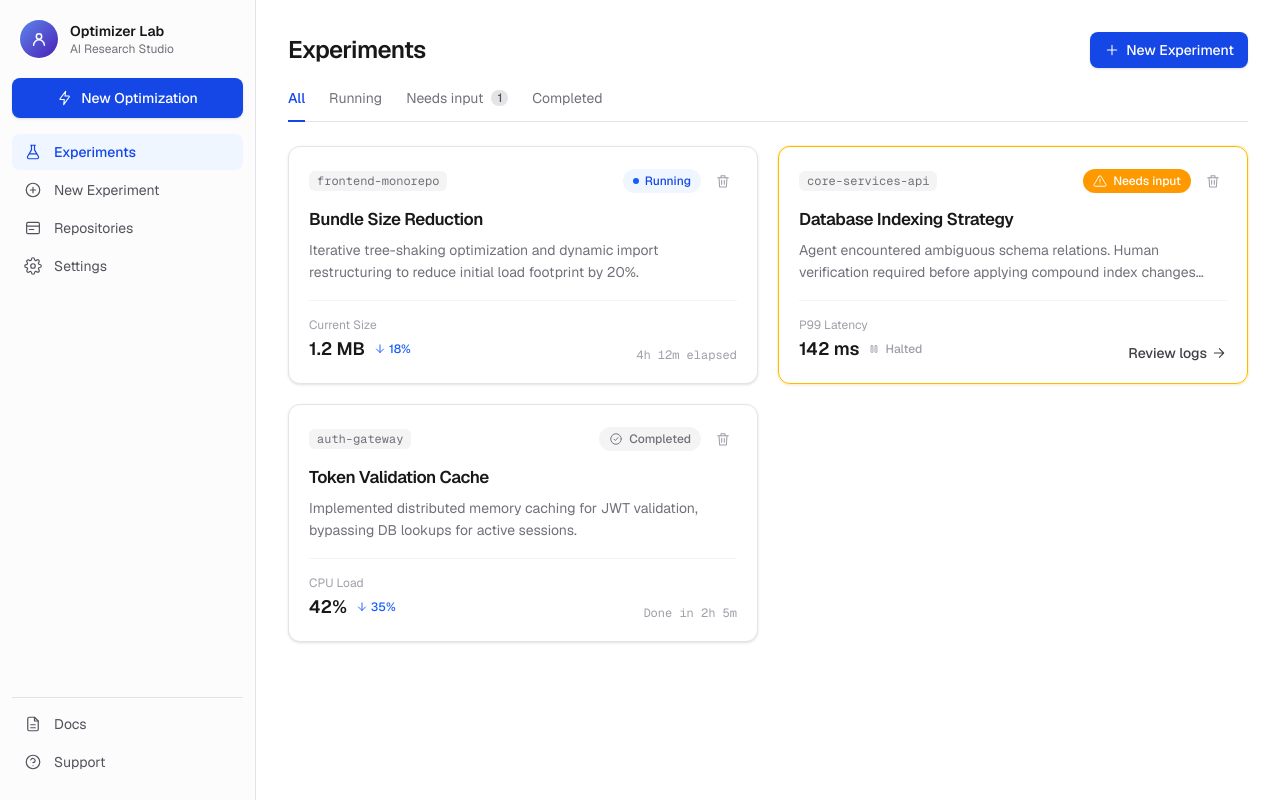
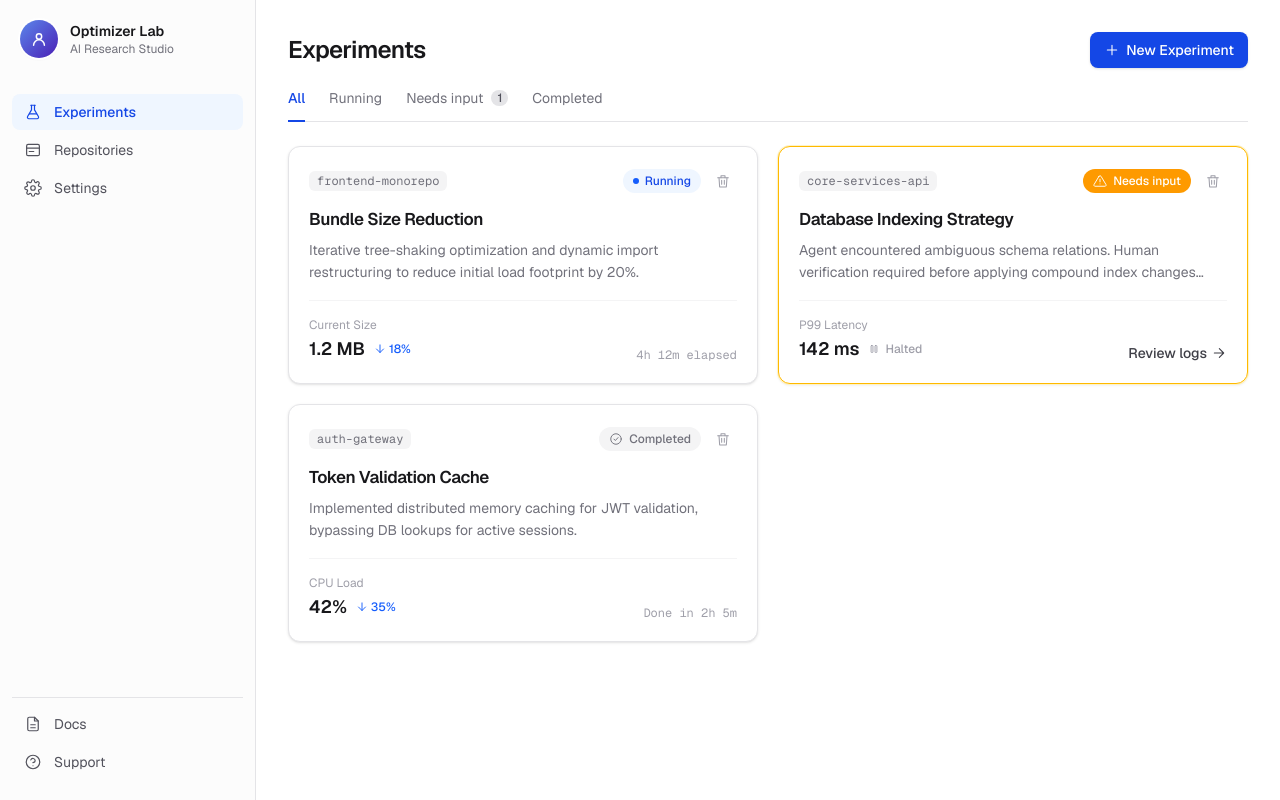
Before and after one commit to Binary67/Next-Code-Lab, a Next.js app: page / in a window 1280 px wide. Built offline with nearby package versions, Linux system fonts and the light colour scheme.

Commit message:
Remove duplicate experiment create actions

```diff
--- a/components/dashboard.tsx
+++ b/components/dashboard.tsx
@@ -11,12 +11,10 @@ import {
 import {
   ArrowRightIcon,
   Avatar,
-  BoltIcon,
   CheckIcon,
   CloseIcon,
   DocsIcon,
   FlaskIcon,
-  PlusCircleIcon,
   PlusIcon,
   RepoIcon,
   SettingsIcon,
@@ -26,12 +24,11 @@ import {
   WarningIcon,
 } from "@/components/icons";
 
-type NavId = "experiments" | "new-experiment" | "repositories" | "settings";
+type NavId = "experiments" | "repositories" | "settings";
 type TabId = "all" | Status;
 
 const PRIMARY_NAV = [
   { id: "experiments", label: "Experiments", Icon: FlaskIcon },
-  { id: "new-experiment", label: "New Experiment", Icon: PlusCircleIcon },
   { id: "repositories", label: "Repositories", Icon: RepoIcon },
   { id: "settings", label: "Settings", Icon: SettingsIcon },
 ] as const;
@@ -379,14 +376,6 @@ export default function Dashboard() {
   const needsInputCount = items.filter((e) => e.status === "needs-input").length;
   const visible = tab === "all" ? items : items.filter((e) => e.status === tab);
 
-  const handleNav = (id: NavId) => {
-    if (id === "new-experiment") {
-      setShowCreate(true);
-      return;
-    }
-    setNav(id);
-  };
-
   const handleCreate = (draft: {
     repo: string;
     title: string;
@@ -475,17 +464,6 @@ export default function Dashboard() {
           </div>
         </div>
 
-        <div className="px-3">
-          <button
-            type="button"
-            onClick={() => setShowCreate(true)}
-            className="flex w-full items-center justify-center gap-2 rounded-lg bg-blue-700 px-3 py-2.5 text-sm font-medium text-white shadow-sm transition-colors hover:bg-blue-800 active:scale-[0.99]"
-          >
-            <BoltIcon className="h-4 w-4" />
-            New Optimization
-          </button>
-        </div>
-
         <nav className="mt-4 flex-1 px-3">
           <ul className="space-y-0.5">
             {PRIMARY_NAV.map(({ id, label, Icon }) => {
@@ -494,7 +472,7 @@ export default function Dashboard() {
                 <li key={id}>
                   <button
                     type="button"
-                    onClick={() => handleNav(id)}
+                    onClick={() => setNav(id)}
                     className={`flex w-full items-center gap-3 rounded-lg px-3 py-2 text-sm transition-colors ${
                       active
                         ? "bg-blue-50 font-medium text-blue-700"
```
Also changed, not shown: 1 other file (tests, documents, lock files or other folders).
